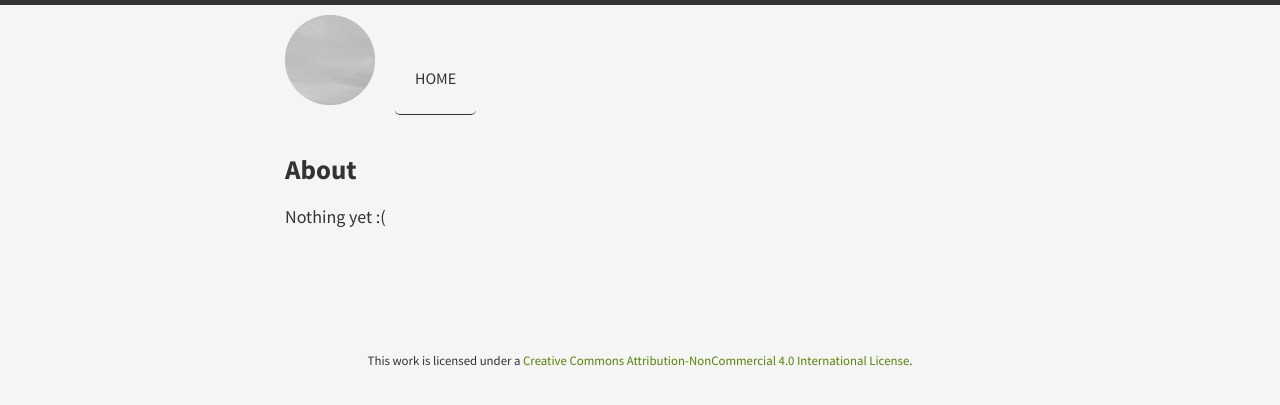
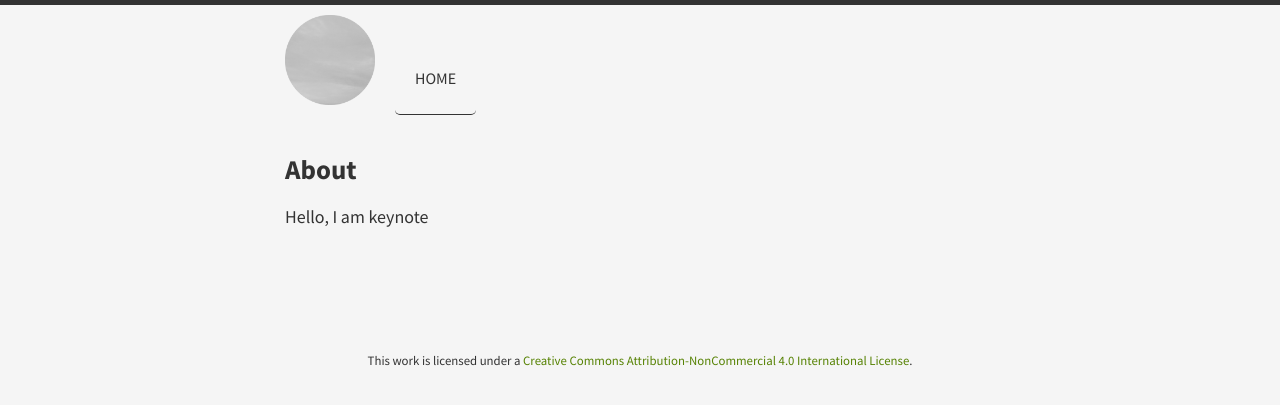
Before and after one commit to keynote-mi/keynote-mi.github.io, a Jekyll site: the page built from brume-master/about/index.md, in a window 1280 px wide. Shown: the top 405 px of the page. Built offline with Jekyll 4.4.1, drawn with Linux system fonts in a browser that asks for light colours.

Commit message:
[add]descliption to about/index.md

```diff
--- a/brume-master/about/index.md
+++ b/brume-master/about/index.md
@@ -3,4 +3,4 @@ layout: page
 title: About
 ---
 
-Nothing yet :(
+Hello, I am keynote
```
